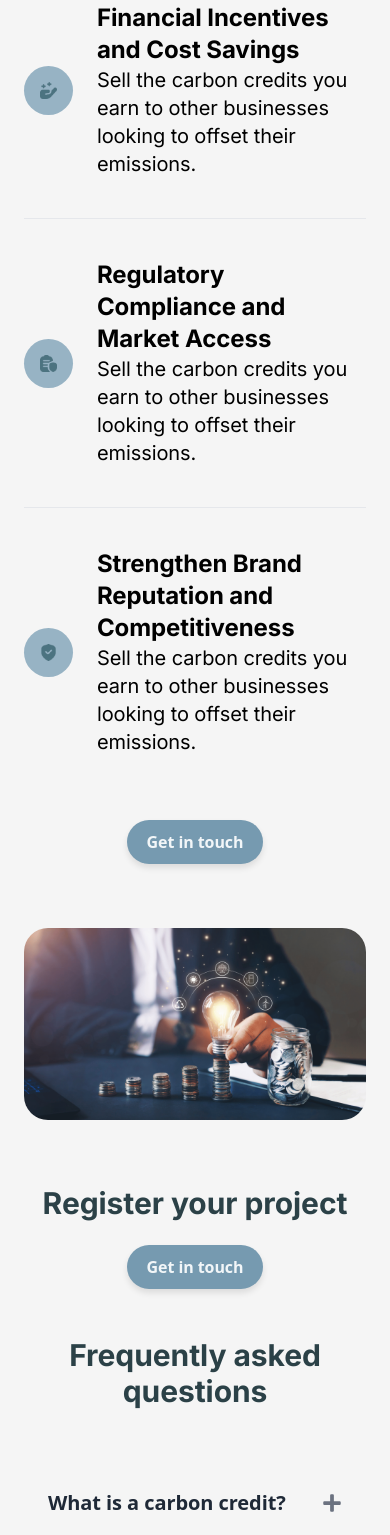
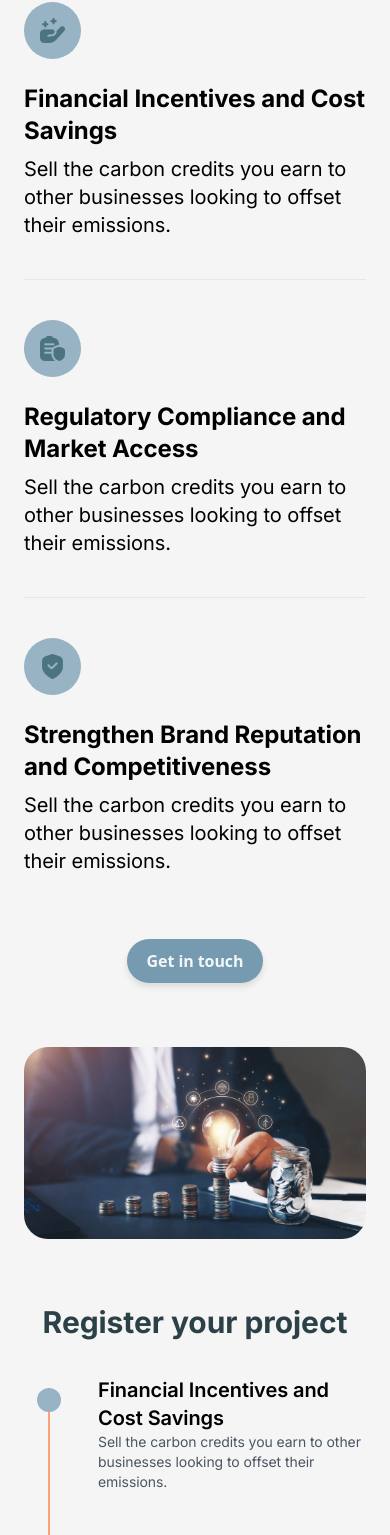
Before and after one commit to RicardoDS7/phoenix-energy-website-2, a Next.js app in the folder website/: page /solutions/carbon-credits in a window 390 px wide. Shown: the part 2949-4484 px from the top of the page. Built offline with nearby package versions, Linux system fonts and the light colour scheme.

Commit message:
Update responsive styling for Carbon credits page

```diff
--- a/website/src/app/components/FAQ.tsx
+++ b/website/src/app/components/FAQ.tsx
@@ -15,13 +15,13 @@ const FAQItem: React.FC<FAQItemProps> = ({ question, answer }) => {
   };
 
   return (
-    <div className="border-b-2 border-gray-200 p-2 w-full">
+    <div className="border-b-2 border-gray-200 w-full">
       <button
         onClick={toggleOpen}
         className="w-full flex justify-between items-center py-4 font-semibold text-gray-800 hover:text-gray-600 focus:outline-none"
       >
         <span className="text-start">{question}</span>
-        <span className="text-gray-500">
+        <span className="text-gray-500 px-2">
           {isOpen ? <FaMinus /> : <FaPlus />}
         </span>
       </button>
--- /dev/null
+++ b/website/src/app/components/OurProcess.tsx
@@ -0,0 +1,43 @@
+// components/StepProcess.tsx
+
+import Image from 'next/image';
+
+// Define the type for each step
+type Step = {
+  title: string;
+  description: string;
+  icon: string;
+};
+
+// Define the props type for StepProcess
+type StepProcessProps = {
+  steps: Step[];
+};
+
+const StepProcess: React.FC<StepProcessProps> = ({ steps }) => {
+  return (
+    <div className="mt-12">
+        <ol className="relative ml-6">
+            {steps.map((step, index) => (
+            <li
+                key={index}
+                className={`relative flex items-start ${index !== steps.length - 1 ? 'border-l-2 pb-10 border-atomicTangerine' : 'left-[2px]'} pl-6`}
+            >
+                {/* Circle (Ball) */}
+                <span className="absolute -left-[13px] top-0 bg-powderBlue rounded-full w-6 h-6"></span>
+
+                {/* Text and Description */}
+                <div className="ml-6 transform -translate-y-3">
+                <h4 className="text-start font-semibold">{step.title}</h4>
+                <p className="text-sm text-start text-gray-600">{step.description}</p>
+                </div>
+            </li>
+            ))}
+        </ol>
+    </div>
+
+
+  );
+};
+
+export default StepProcess;
--- a/website/src/app/constants/constants.ts
+++ b/website/src/app/constants/constants.ts
@@ -59,3 +59,27 @@ export const SOCIAL_PROFILES = [
 export const CONTACT_EMAIL = 'info@phoenixenergy.tech';
 export const PHONE_NUMBER = '+123 456 7890';
 export const ADDRESS = '123 Street, Johannesburg, South Africa';
+
+//Carbon Credits Process
+export const CarbonCreditsProcess = [
+    {
+      title: "Financial Incentives and Cost Savings",
+      description: "Sell the carbon credits you earn to other businesses looking to offset their emissions.",
+      icon: "/icons/benefits.png"
+    },
+    {
+      title: "Regulatory Compliance and Market Access",
+      description: "Ensure compliance with carbon regulations while opening new markets for your business.",
+      icon: "/icons/compliance.png"
+    },
+    {
+      title: "Next Step",
+      description: "Ensure compliance with carbon regulations while opening new markets for your business.",
+      icon: "/icons/compliance.png"
+    },
+    {
+      title: "Strengthen Brand Reputation and Competitiveness",
+      description: "Enhance your brand by showcasing your commitment to sustainability.",
+      icon: "/icons/brand-rep.png"
+    }
+  ];
--- a/website/src/app/solutions/carbon-credits/page.tsx
+++ b/website/src/app/solutions/carbon-credits/page.tsx
@@ -5,6 +5,8 @@ import BrandsCard from '@/app/components/BrandsCard';
 import Image from 'next/image';
 import FAQ from '@/app/components/FAQ';
 import HeroSectionS2S from '@/app/components/HeroSectionS2S';
+import StepProcess from '@/app/components/OurProcess';
+import { CarbonCreditsProcess } from '@/app/constants/constants';
 
 const CarbonCredits = () => {
 
@@ -160,27 +162,27 @@ const CarbonCredits = () => {
                 {/*Why is matters for your business? */}
                 <section id='carbon-credits-eco-system' className="flex flex-col lg:flex-row items-center justify-center px-6 gap-16 py-10 xl:px-48">
 
-                    <div className="relative z-10 text-start">
+                    <div className="relative text-start">
                         <h2 className="text-charcoal">Why it matters for your business</h2>
 
                         <div className='py-10'>
                             <ul className='space-y-10'>
-                                <li className='flex flex-row align-middle items-center gap-6'>
-                                    <div className="rounded-full bg-powderBlue p-4 justify-end items-end">
-                                            <img src={`${basePath}/icons/benefits.png`} alt='icon' width={50} height={50} />
+                                <li className='flex flex-col md:flex-row align-middle items-start md:items-center gap-6'>
+                                    <div className="rounded-full bg-powderBlue p-4 justify-end items-end flex-shrink-0">
+                                            <img src={`${basePath}/icons/benefits.png`} alt='icon' width={25} height={25} />
                                     </div>
-                                    <div className='flex flex-col justify-start items-start'>
+                                    <div className='flex flex-col justify-start items-start gap-2'>
                                         <p className='text-2xl font-bold'>Financial Incentives and Cost Savings</p>
                                         <p className='text-xl'>Sell the carbon credits you earn to other businesses looking to offset their emissions.</p>
                                     </div>
                                 </li>
 
                                 <hr />
-                                <li className='flex flex-row align-middle items-center gap-6'>
-                                    <div className="rounded-full bg-powderBlue p-4 justify-end items-end">
-                                            <img src={`${basePath}/icons/compliance.png`} alt='icon' width={50} height={50} />
+                                <li className='flex flex-col md:flex-row align-middle items-start md:items-center gap-6'>
+                                    <div className="rounded-full bg-powderBlue p-4 justify-end items-end flex-shrink-0" >
+                                            <img src={`${basePath}/icons/compliance.png`} alt='icon' width={25} height={25} />
                                     </div>
-                                    <div className='flex flex-col justify-start items-start'>
+                                    <div className='flex flex-col justify-start items-start gap-2'>
                                         <p className='text-2xl font-bold'>Regulatory Compliance and Market Access</p>
                                         <p className='text-xl'>Sell the carbon credits you earn to other businesses looking to offset their emissions.</p>
                                     </div>
@@ -188,11 +190,11 @@ const CarbonCredits = () => {
 
                                 <hr />
 
-                                <li className='flex flex-row align-middle items-center gap-6'>
-                                    <div className="rounded-full bg-powderBlue p-4 justify-end items-end">
-                                            <img src={`${basePath}/icons/brand-rep.png`} alt='icon' width={50} height={50} />
+                                <li className='flex flex-col md:flex-row align-middle items-start md:items-center gap-6'>
+                                    <div className="rounded-full bg-powderBlue p-4 justify-end items-end flex-shrink-0">
+                                            <img src={`${basePath}/icons/brand-rep.png`} alt='icon' width={25} height={25} />
                                     </div>
-                                    <div className='flex flex-col justify-start items-start'>
+                                    <div className='flex flex-col justify-start items-start gap-2'>
                                         <p className='text-2xl font-bold'>Strengthen Brand Reputation and Competitiveness</p>
                                         <p className='text-xl'>Sell the carbon credits you earn to other businesses looking to offset their emissions.</p>
                                     </div>
@@ -206,8 +208,8 @@ const CarbonCredits = () => {
 
                     </div>
 
-                    <div className='flex rounded-3xl h-full lg:h-[640px]'>
-                        <Image className='rounded-3xl object-cover h-full transform -scale-x-100' src={`${basePath}/images/home_page_banner.png`} alt="why carbon credits matter" width={540} height={640} />
+                    <div className='flex rounded-3xl h-full lg:h-[512px] w- lg:w-1/3'>
+                        <Image className='rounded-3xl object-cover h-full w-full transform -scale-x-100' src={`${basePath}/images/home_page_banner.png`} alt="why carbon credits matter" width={360} height={640} />
                     </div>
 
                 </section>
@@ -218,6 +220,9 @@ const CarbonCredits = () => {
 
                     <div className="relative text-center">
                         <h2 className="text-charcoal">Register your project</h2>
+
+                        < StepProcess
+                        steps={CarbonCreditsProcess}/>
 
                         <div className='mt-6 flex align-middle items-center justify-center'>
                             <GetInTouchButton />
```
